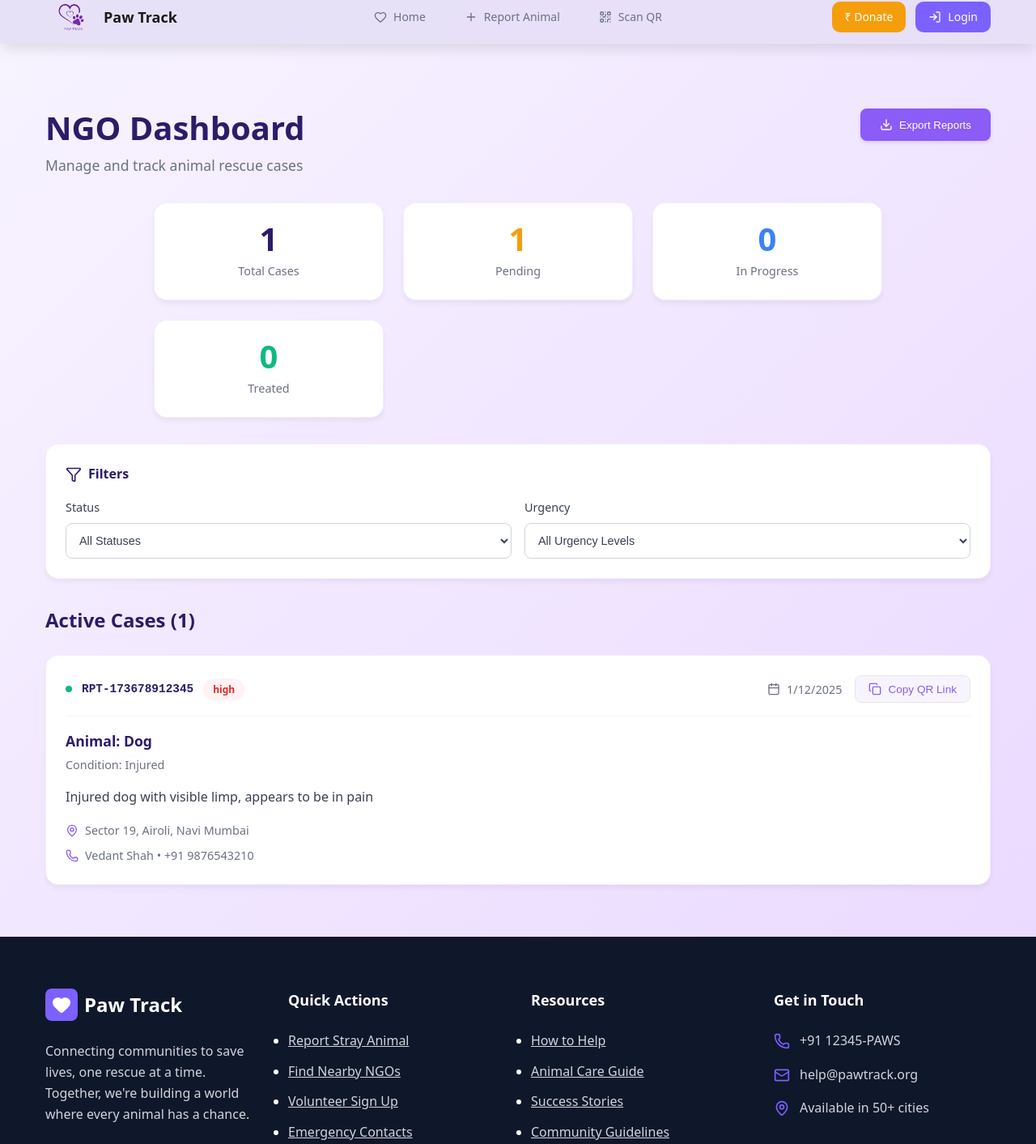
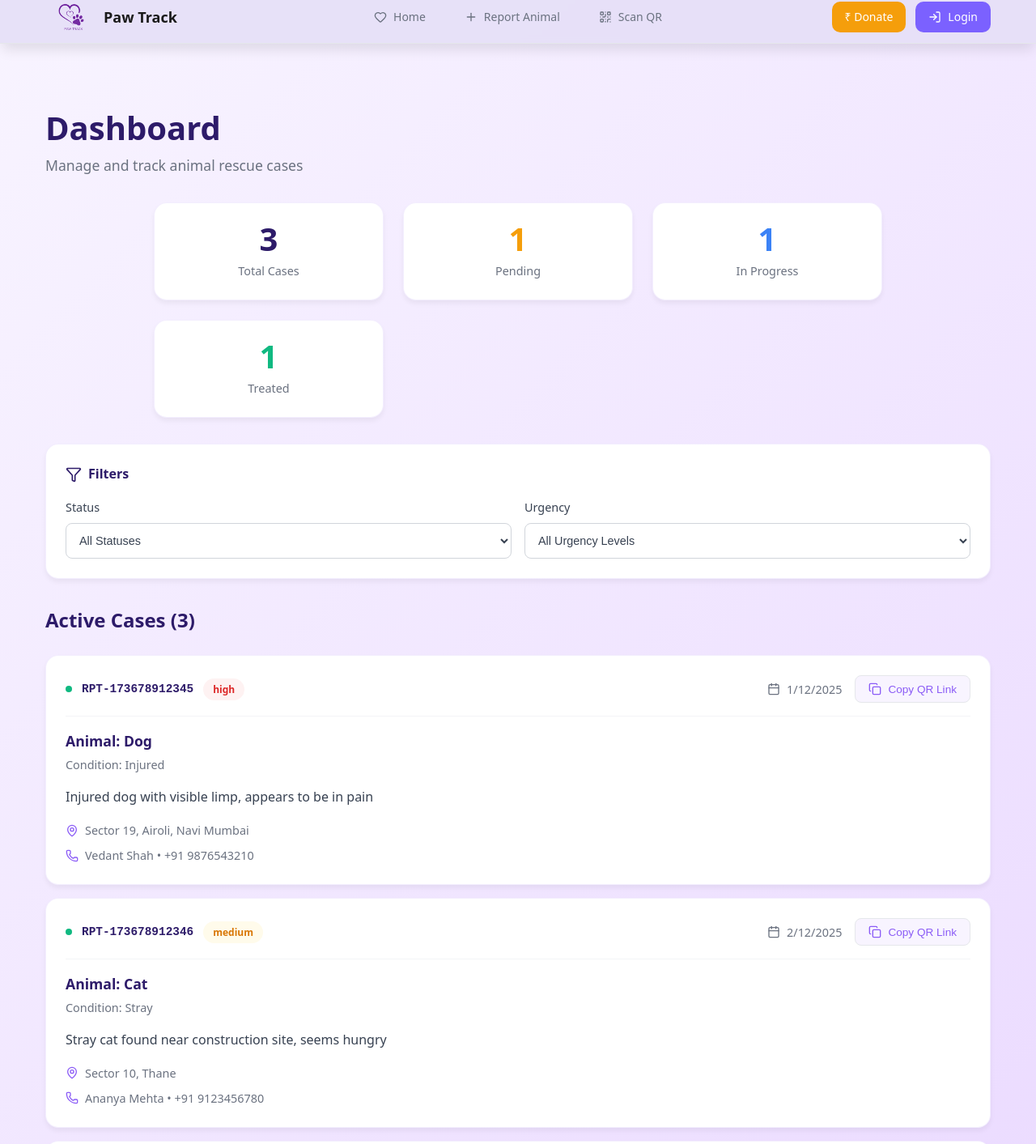
Before and after one commit to DikshaKadam77/Pawtrack, a React (Create React App) app in the folder OneDrive/Desktop/Mini project/pawtrack/: page /dashboard in a window 1280 px wide. Shown: the part 11-1424 px from the top of the page at 81% size. Built offline with nearby package versions, Linux system fonts and the light colour scheme.

Commit message:
Changes in Header

```diff
--- a/OneDrive/Desktop/Mini project/pawtrack/src/Components/Header.css
+++ b/OneDrive/Desktop/Mini project/pawtrack/src/Components/Header.css
@@ -32,6 +32,8 @@ height: 4rem; /* 64px */
   height: 20px;
   display: flex;
   justify-content: flex-start; /* Aligns logo to the left */
+
+
 }
 
 /* Center Section (Navigation) */
@@ -120,3 +122,6 @@ background-color: #f9fafb;
 .btn-accent:hover {
 background-color: #d97706;
 }
+.text-lg {
+ color:#6d28d9;
+}
--- a/OneDrive/Desktop/Mini project/pawtrack/src/pages/NGODashboard.js
+++ b/OneDrive/Desktop/Mini project/pawtrack/src/pages/NGODashboard.js
@@ -1,13 +1,14 @@
-"use client"
+"use client";
 
-import { useState, useEffect } from "react"
-import { Download, Filter, Copy, MapPin, Phone, Calendar } from "lucide-react"
-import Header from "../Components/Header"
-import Footer from "../Components/Footer"
+import { useState, useEffect, useMemo } from "react";
+import { Download, Filter, Copy, MapPin, Phone, Calendar } from "lucide-react";
+import Header from "../Components/Header";
+import Footer from "../Components/Footer";
 
 const NGODashboard = () => {
-  const [statusFilter, setStatusFilter] = useState("all")
-  const [urgencyFilter, setUrgencyFilter] = useState("all")
+  const [statusFilter, setStatusFilter] = useState("all");
+  const [urgencyFilter, setUrgencyFilter] = useState("all");
+
   const [cases, setCases] = useState([
     {
       id: "RPT-173678912345",
@@ -21,66 +22,81 @@ const NGODashboard = () => {
       reporter: "Vedant Shah",
       phone: "+91 9876543210",
     },
-  ])
+    {
+      id: "RPT-173678912346",
+      date: "2/12/2025",
+      animal: "cat",
+      condition: "stray",
+      urgency: "medium",
+      status: "in-progress",
+      description: "Stray cat found near construction site, seems hungry",
+      location: "Sector 10, Thane",
+      reporter: "Ananya Mehta",
+      phone: "+91 9123456780",
+    },
+    {
+      id: "RPT-173678912347",
+      date: "3/12/2025",
+      animal: "parrot",
+      condition: "injured wing",
+      urgency: "low",
+      status: "treated",
+      description: "Parrot with a slightly injured wing, being treated",
+      location: "Sector 5, Navi Mumbai",
+      reporter: "Rohit Patil",
+      phone: "+91 9988776655",
+    },
+  ]);
 
-  const stats = {
-    total: cases.length,
-    pending: cases.filter((c) => c.status === "pending").length,
-    inProgress: cases.filter((c) => c.status === "in-progress").length,
-    treated: cases.filter((c) => c.status === "treated").length,
-  }
+  // Filtered cases based on selected filters
+  const filteredCases = useMemo(() => {
+    return cases.filter((c) => {
+      const statusMatch = statusFilter === "all" || c.status === statusFilter;
+      const urgencyMatch = urgencyFilter === "all" || c.urgency === urgencyFilter;
+      return statusMatch && urgencyMatch;
+    });
+  }, [cases, statusFilter, urgencyFilter]);
 
-  const handleExportReports = () => {
-    console.log("Exporting reports...")
-  }
+  // Stats computed dynamically from filtered cases
+  const stats = useMemo(() => ({
+    total: filteredCases.length,
+    pending: filteredCases.filter((c) => c.status === "pending").length,
+    inProgress: filteredCases.filter((c) => c.status === "in-progress").length,
+    treated: filteredCases.filter((c) => c.status === "treated").length,
+  }), [filteredCases]);
 
   const handleCopyQRLink = (caseId) => {
-    const link = `${window.location.origin}/case/${caseId}`
-    navigator.clipboard.writeText(link)
-    // You could add a toast notification here
-  }
+    const link = `${window.location.origin}/case/${caseId}`;
+    navigator.clipboard.writeText(link);
+    alert("QR link copied!");
+  };
 
   const getUrgencyColor = (urgency) => {
     switch (urgency) {
-      case "high":
-        return "urgency-high"
-      case "medium":
-        return "urgency-medium"
-      case "low":
-        return "urgency-low"
-      default:
-        return "urgency-medium"
+      case "high": return "urgency-high";
+      case "medium": return "urgency-medium";
+      case "low": return "urgency-low";
+      default: return "urgency-medium";
     }
-  }
+  };
 
   const getStatusColor = (status) => {
     switch (status) {
-      case "pending":
-        return "status-pending"
-      case "in-progress":
-        return "status-progress"
-      case "treated":
-        return "status-treated"
-      default:
-        return "status-pending"
+      case "pending": return "status-pending";
+      case "in-progress": return "status-progress";
+      case "treated": return "status-treated";
+      default: return "status-pending";
     }
-  }
+  };
 
   useEffect(() => {
-    // Add staggered animation to dashboard cards
-    const cards = document.querySelectorAll(".dashboard-card")
+    // Animate dashboard & case cards
+    const cards = document.querySelectorAll(".dashboard-card, .case-card");
     cards.forEach((card, index) => {
-      card.style.animationDelay = `${index * 0.1}s`
-      card.classList.add("animate-slide-up")
-    })
-
-    // Add animation to case cards
-    const caseCards = document.querySelectorAll(".case-card")
-    caseCards.forEach((card, index) => {
-      card.style.animationDelay = `${(index + 4) * 0.1}s`
-      card.classList.add("animate-slide-up")
-    })
-  }, [])
+      card.style.animationDelay = `${index * 0.1}s`;
+      card.classList.add("animate-slide-up");
+    });
+  }, []);
 
   return (
     <div className="ngo-dashboard">
@@ -91,13 +107,9 @@ const NGODashboard = () => {
           {/* Header Section */}
           <div className="dashboard-header">
             <div className="dashboard-title-section">
-              <h1 className="dashboard-title">NGO Dashboard</h1>
+              <h1 className="dashboard-title"> Dashboard</h1>
               <p className="dashboard-subtitle">Manage and track animal rescue cases</p>
             </div>
-            <button className="export-btn" onClick={handleExportReports}>
-              <Download className="w-4 h-4" />
-              Export Reports
-            </button>
           </div>
 
           {/* Stats Cards */}
@@ -159,22 +171,26 @@ const NGODashboard = () => {
           {/* Active Cases Section */}
           <div className="cases-section">
             <h2 className="cases-title">Active Cases ({stats.total})</h2>
-
             <div className="cases-list">
-              {cases.map((caseItem, index) => (
+              {filteredCases.map((caseItem) => (
                 <div key={caseItem.id} className="case-card">
                   <div className="case-header">
                     <div className="case-id-section">
                       <div className="case-status-indicator"></div>
                       <span className="case-id">{caseItem.id}</span>
-                      <span className={`urgency-badge ${getUrgencyColor(caseItem.urgency)}`}>{caseItem.urgency}</span>
+                      <span className={`urgency-badge ${getUrgencyColor(caseItem.urgency)}`}>
+                        {caseItem.urgency}
+                      </span>
                     </div>
                     <div className="case-actions">
                       <div className="case-date">
                         <Calendar className="w-4 h-4" />
                         {caseItem.date}
                       </div>
-                      <button className="qr-link-btn" onClick={() => handleCopyQRLink(caseItem.id)}>
+                      <button
+                        className="qr-link-btn"
+                        onClick={() => handleCopyQRLink(caseItem.id)}
+                      >
                         <Copy className="w-4 h-4" />
                         Copy QR Link
                       </button>
@@ -213,7 +229,7 @@ const NGODashboard = () => {
 
       <Footer />
     </div>
-  )
-}
+  );
+};
 
-export default NGODashboard
+export default NGODashboard;
--- a/OneDrive/Desktop/Mini project/pawtrack/src/pages/login.js
+++ b/OneDrive/Desktop/Mini project/pawtrack/src/pages/login.js
@@ -1,12 +1,10 @@
- // src/pages/LoginPage.js
-
  "use client"
 
 import { useState } from "react";
 import { useNavigate } from "react-router-dom";
 import { useAuth } from "../context/AuthContext";
 import { toast } from "react-hot-toast";
-import { Heart, Eye, EyeOff, Mail, Lock, User, Building, Loader2, MapPin } from "lucide-react"; // Added MapPin icon
+import { Heart, Eye, EyeOff, Mail, Lock, User, Building, Loader2, MapPin } from "lucide-react";
 import Header from "../Components/Header";
 import Footer from "../Components/Footer";
 
@@ -31,7 +29,7 @@ const LoginPage = () => {
     firstName: "",
     lastName: "",
     organizationName: "",
-    address: "", // New state for address
+    address: "",
     rememberMe: false,
   });
 
@@ -126,7 +124,6 @@ const LoginPage = () => {
                   </div>
                 )}
 
-                {/* --- NEW: Address field for Volunteer and NGO --- */}
                 {(selectedRole === 'volunteer' || selectedRole === 'ngo') && (
                   <div className="form-group">
                     <label htmlFor="address" className="form-label">Location / Address</label>
```
Lines whose indentation alone changed are shown as unchanged.
